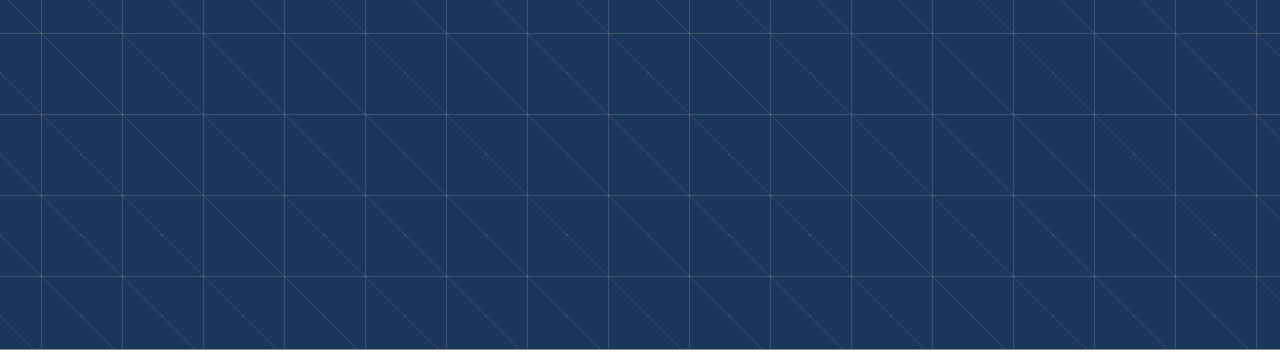
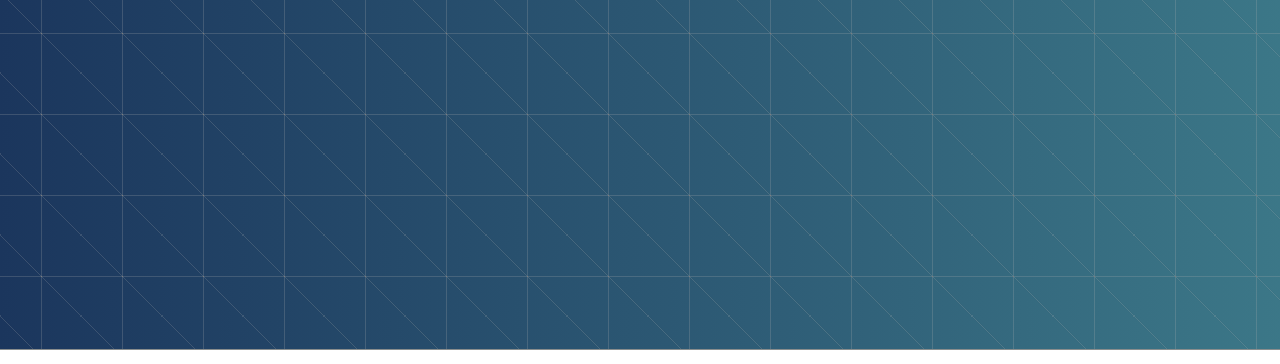
Before and after one commit to stlrda/stlrda-apps, a plain HTML site: page static/index.html in a window 1280 px wide. Shown: the part 251-615 px from the top of the page. Drawn offline with Linux system fonts and the light colour scheme.

Commit message:
add gradient

```diff
--- a/static/css/main.css
+++ b/static/css/main.css
@@ -44,8 +44,8 @@ h4 {
 .hero {
     height: 600px;
     width: 100%;
+    background-image: url('/img/axiom-pattern.png'), linear-gradient(to right, var(--dark-blue), var(--light-blue) 200%);
     background-color:var(--dark-blue);
-    background-image: url('/img/axiom-pattern.png');
     color: white;
     border-bottom: 1px solid var(--gray);
 }
```
